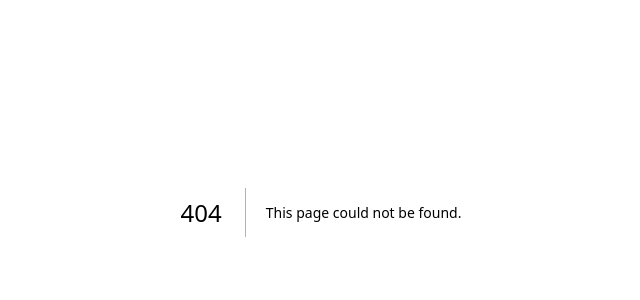
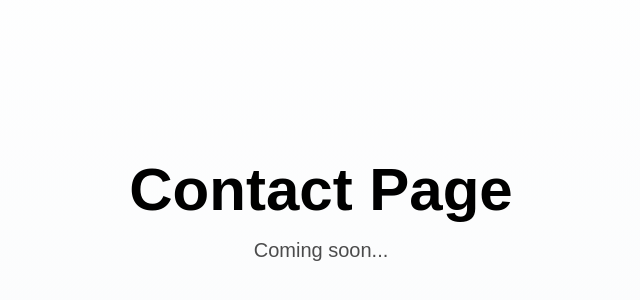
Before and after one commit to rudhamoy/xtrnia, a Next.js app: page /contact in a window 1280 px wide. Before the commit this address had no page. Shown: the part 188-488 px from the top of the page, without its empty margins (319-959 px from the left). Built offline with nearby package versions, Linux system fonts and the light colour scheme.

Commit message:
added the contact us page, and image size increased at the current competition

```diff
--- a/app/about/page.tsx
+++ b/app/about/page.tsx
@@ -144,6 +144,11 @@ export default function About() {
                     Register
                   </Link>
                 </li>
+                <li>
+                  <Link href="/contact" className="text-white/70 hover:text-yellow-400 transition-colors duration-300 text-sm font-medium">
+                    Contact
+                  </Link>
+                </li>
               </ul>
             </div>
 
--- /dev/null
+++ b/app/contact/page.tsx
@@ -0,0 +1,10 @@
+export default function Contact() {
+  return (
+    <div className="min-h-screen bg-gradient-to-b from-white to-gray-50 flex items-center justify-center">
+      <div className="text-center">
+        <h1 className="text-6xl font-black text-black mb-4">Contact Page</h1>
+        <p className="text-xl text-black/70">Coming soon...</p>
+      </div>
+    </div>
+  );
+}
--- a/app/page.tsx
+++ b/app/page.tsx
@@ -385,8 +385,25 @@ export default function Home() {
 
       {/* Current Competition Section */}
       <section className="relative bg-gradient-to-br from-yellow-400 via-yellow-300 to-yellow-500 px-6 py-24 overflow-hidden">
-        {/* Elegant pattern overlay */}
-        <div className="absolute inset-0 opacity-5 bg-[radial-gradient(circle_at_center,black_1px,transparent_1px)] bg-[length:30px_30px]" />
+        {/* Geometric pattern background */}
+        <div className="absolute inset-0 opacity-[0.03]">
+          <div className="absolute inset-0 bg-[linear-gradient(45deg,black_25%,transparent_25%,transparent_75%,black_75%,black),linear-gradient(45deg,black_25%,transparent_25%,transparent_75%,black_75%,black)] bg-[length:60px_60px] bg-[position:0_0,30px_30px]" />
+        </div>
+
+        {/* Diagonal stripes overlay */}
+        <div className="absolute inset-0 opacity-[0.02]">
+          <div className="absolute inset-0 bg-[repeating-linear-gradient(-45deg,black,black_2px,transparent_2px,transparent_20px)]" />
+        </div>
+
+        {/* Animated gradient mesh */}
+        <div className="absolute inset-0 opacity-[0.15]">
+          <div className="absolute top-20 left-10 w-96 h-96 bg-orange-500 rounded-full mix-blend-multiply filter blur-3xl opacity-70 animate-blob" />
+          <div className="absolute top-40 right-10 w-96 h-96 bg-red-400 rounded-full mix-blend-multiply filter blur-3xl opacity-70 animate-blob animation-delay-2000" />
+          <div className="absolute bottom-20 left-1/2 w-96 h-96 bg-yellow-600 rounded-full mix-blend-multiply filter blur-3xl opacity-70 animate-blob animation-delay-4000" />
+        </div>
+
+        {/* Dot pattern overlay */}
+        <div className="absolute inset-0 opacity-[0.04] bg-[radial-gradient(circle_at_center,black_2px,transparent_2px)] bg-[length:40px_40px]" />
 
         <div className="max-w-7xl mx-auto relative z-10">
           <h2 className="text-6xl font-extrabold text-center mb-6 text-black tracking-tight">CURRENT COMPETITION</h2>
@@ -424,7 +441,7 @@ export default function Home() {
                 <div className="relative p-6 pt-2 bg-gradient-to-b from-black/95 to-black">
 
                   {/* Image card */}
-                  <div className="relative rounded-2xl overflow-hidden border border-yellow-400/20 w-32 h-32 mx-auto mb-4 -mt-24">
+                  <div className="relative rounded-2xl overflow-hidden border border-yellow-400/20 w-64 h-48 mx-auto mb-4 -mt-24">
                     <img
                       src="/tug-of-war.jpg"
                       alt="Tug of War"
@@ -557,6 +574,11 @@ export default function Home() {
                     Register
                   </Link>
                 </li>
+                <li>
+                  <Link href="/contact" className="text-white/80 hover:text-white text-base font-medium transition-all duration-300 hover:translate-x-2 inline-block">
+                    Contact
+                  </Link>
+                </li>
               </ul>
             </div>
 
```
